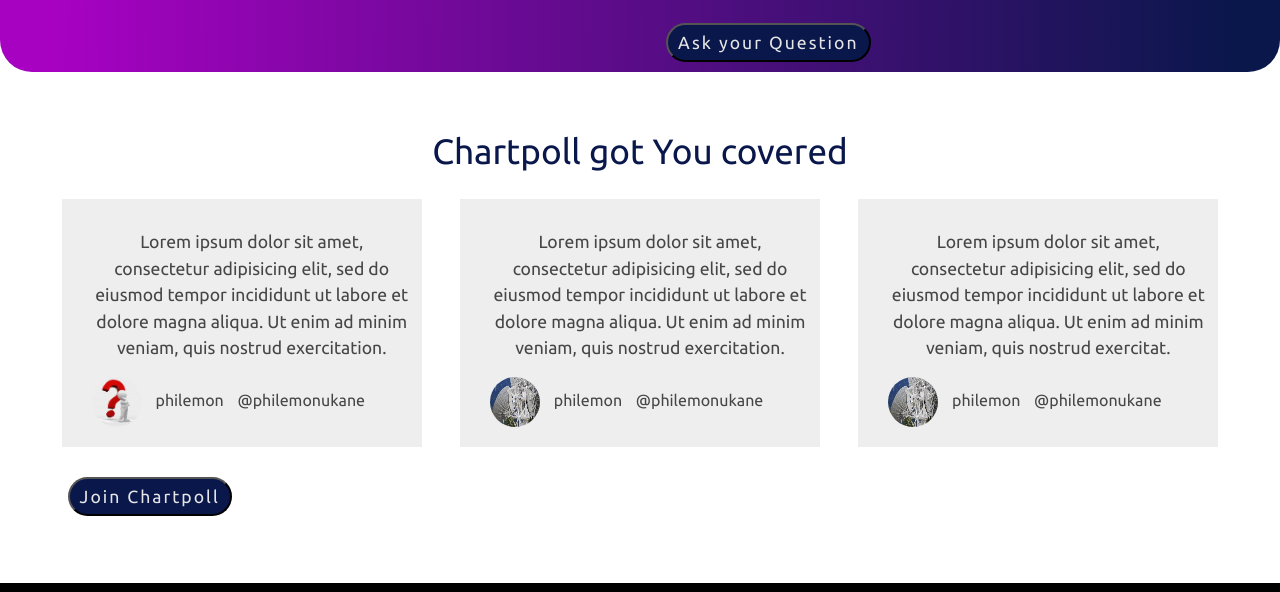
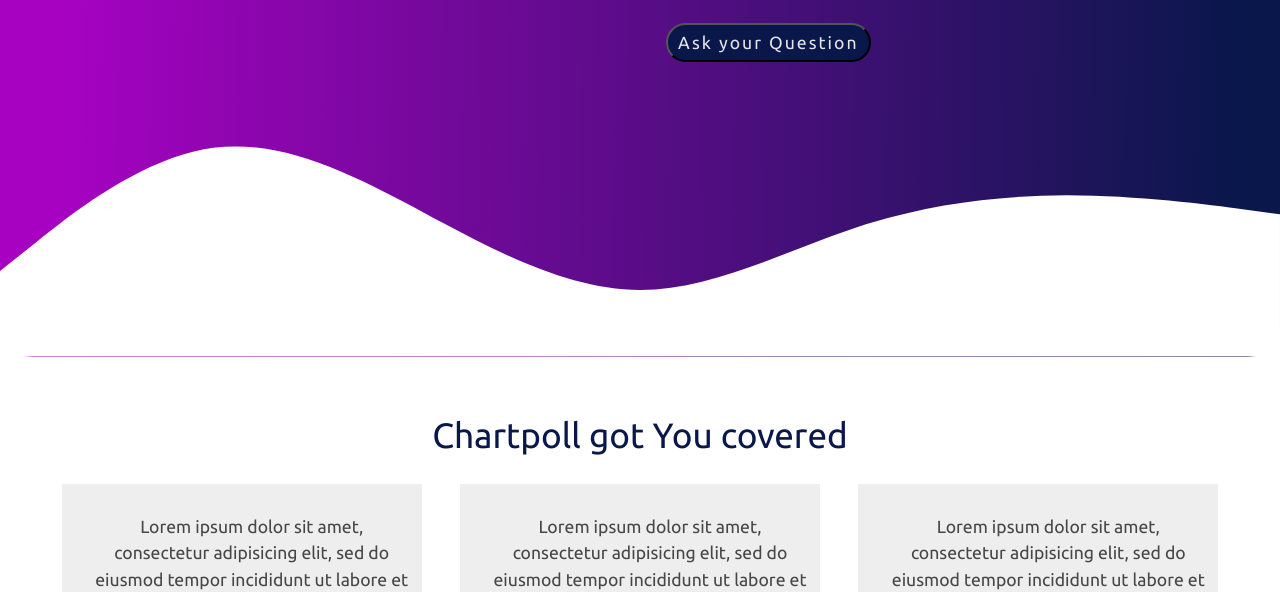
Before and after one commit to ukane-philemon/chartpool, a plain HTML site: page chartpoll.html in a window 1280 px wide. Shown: the part 1049-1641 px from the top of the page. Drawn offline with nearby package versions, Linux system fonts and the light colour scheme.

Commit message:
changed design

```diff
--- a/chartpoll.html
+++ b/chartpoll.html
@@ -107,6 +107,7 @@
 <button class="btin">Ask your Question</button>
 </div>
 </div>
+<svg xmlns="http://www.w3.org/2000/svg" viewBox="0 0 1440 320"><path fill="white" fill-opacity="1" d="M0,224L40,192C80,160,160,96,240,85.3C320,75,400,117,480,160C560,203,640,245,720,245.3C800,245,880,203,960,176C1040,149,1120,139,1200,138.7C1280,139,1360,149,1400,154.7L1440,160L1440,320L1400,320C1360,320,1280,320,1200,320C1120,320,1040,320,960,320C880,320,800,320,720,320C640,320,560,320,480,320C400,320,320,320,240,320C160,320,80,320,40,320L0,320Z"></path></svg>
 </div>
 <div class="lastcon">
 <h4>Chartpoll got You covered</h4>
```
